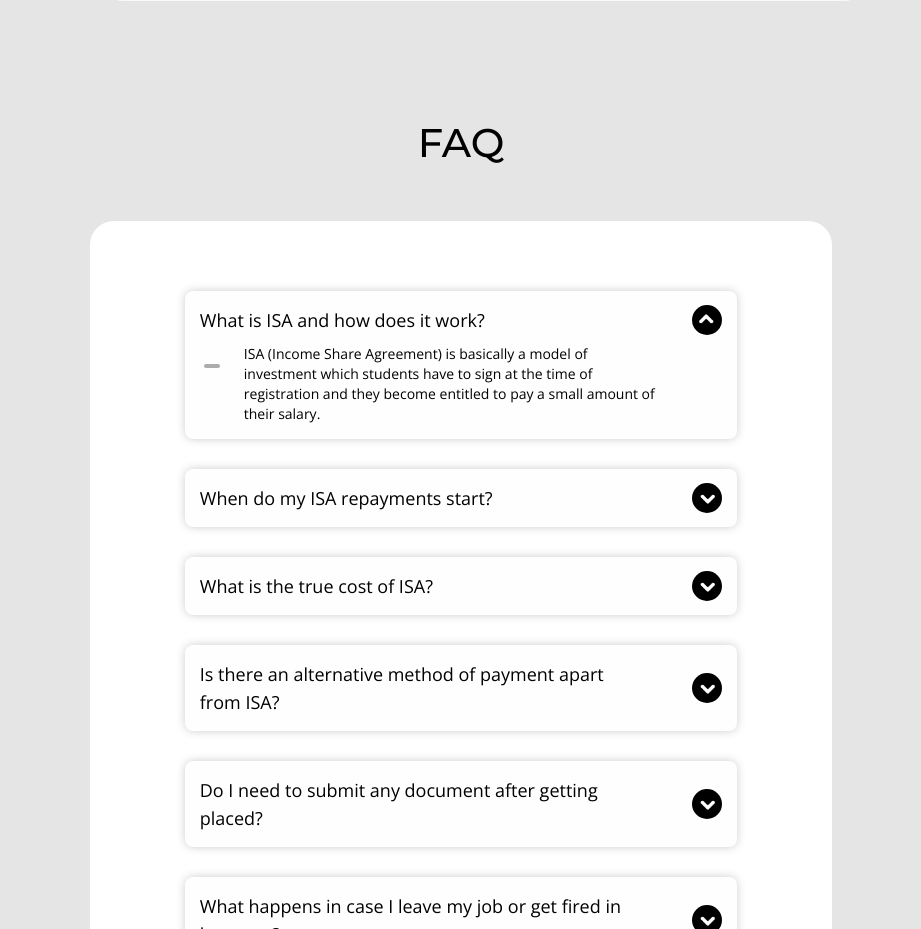
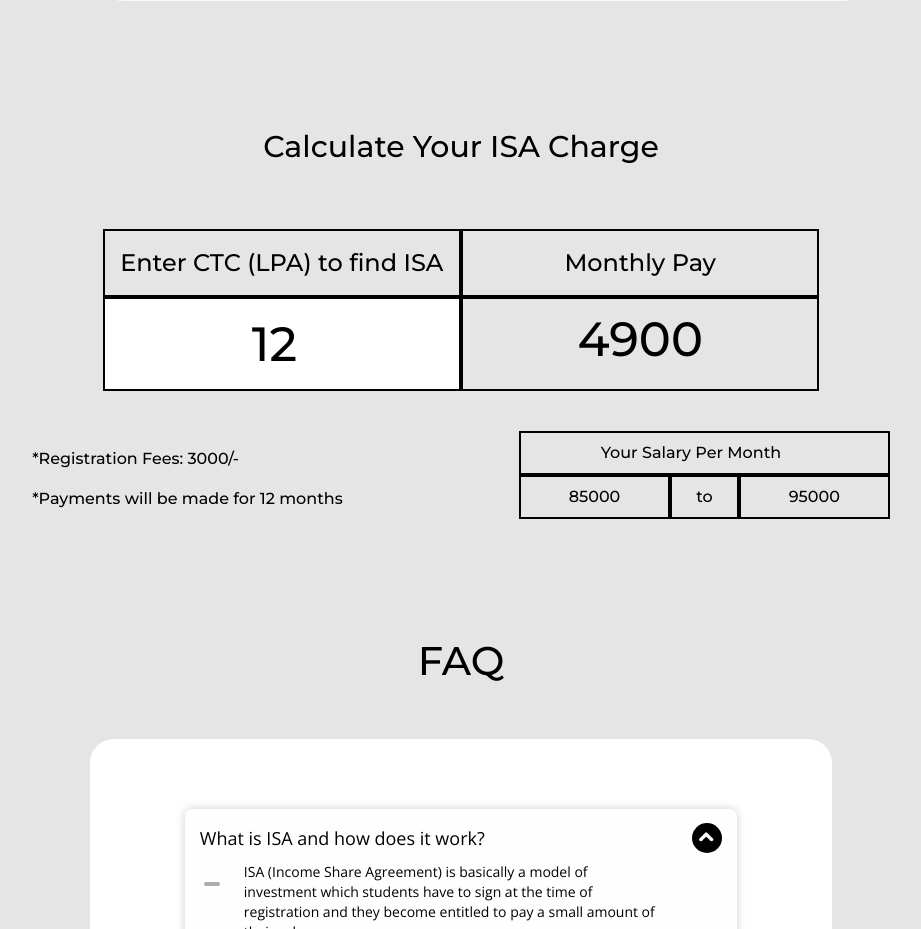
Before and after one commit to 100bhagya/mas-website-react, a React (Create React App) app: page /isa-102 in a window 1280 px wide. Shown: the part 1707-2636 px from the top of the page, without its empty margins (179-1100 px from the left). Built offline with nearby package versions, Linux system fonts and the light colour scheme.

Commit message:
improved

```diff
--- a/src/pages/ISA-101.js
+++ b/src/pages/ISA-101.js
@@ -31,7 +31,6 @@ function FAQ({ faq, index, toggleFAQ }) {
 const ISA101 = () => {
   const [faqs, setfaqs] = useState(Data);
   const [ctc, setCtc] = useState(12);
-  const [upperLimit, setUpperLimit] = useState();
 
   const toggleFAQ = (index) => {
     setfaqs(
@@ -128,15 +127,15 @@ const ISA101 = () => {
         </p>
       </div>
 
-      <div className="mt-32">
-        <div className="text-center text-3xl mb-16">
+      <div className="md:mt-32">
+        <div className="text-center md:text-3xl text-2xl mb-16">
           Calculate Your ISA Charge
         </div>
         <div className="flex justify-center">
-          <div className="border-[2px] border-solid border-black w-[28%] text-center py-4 text-2xl">
+          <div className="border-[2px] border-solid border-black lg:w-[28%] w-[48%]  text-center py-4 text-lg lg:text-2xl">
             Enter CTC (LPA) to find ISA
           </div>
-          <div className="border-[2px] border-solid border-black w-[28%] text-center py-4 text-2xl">
+          <div className="border-[2px] border-solid border-black lg:w-[28%] w-[48%]  text-center py-4 text-lg lg:text-2xl">
             Monthly Pay
           </div>
         </div>
@@ -149,30 +148,30 @@ const ISA101 = () => {
             }}
             value={ctc}
             // style={{ caretColor: "rgba(0,0,0,0)" }}
-            className="border-[2px] border-solid border-black w-[28%] text-center py-4 text-5xl"
+            className="border-[2px] border-solid border-black lg:w-[28%] w-[48%] text-center py-4 text-5xl"
           ></input>
-          <div className="border-[2px] border-solid border-black w-[28%] text-center py-4 text-5xl">
+          <div className="border-[2px] border-solid border-black lg:w-[28%] w-[48%] text-center py-4 text-5xl">
             {Math.ceil((ctc * 100000 * 0.048786) / 12 / 100) * 100}
           </div>
         </div>
-        <div className="flex justify-center">
-          <div className="mt-14">
+        <div className="flex flex-col-reverse md:flex-row justify-center">
+          <div className="md:mt-14 mt-8 ml-5 lg:ml-0">
             <div className="">*Registration Fees: 3000/-</div>
             <div className="mt-4">*Payments will be made for 12 months</div>
           </div>
-          <div className="mt-10 ml-52">
-            <div className="py-2 px-20  border-[2px] border-solid border-black">
+          <div className="mt-10 lg:ml-44 md:ml-24 ml-3">
+            <div className="py-2 md:px-20 text-center md:text-left w-[96%] md:w-full border-[2px] border-solid border-black">
               Your Salary Per Month
             </div>
 
-            <div className="flex w-[20%]">
-              <div className="py-2 px-12 border-[2px] border-solid border-black">
+            <div className="flex md:w-[20%]">
+              <div className="py-2 md:px-12 px-11 border-[2px] border-solid border-black">
                 {((ctc * 100000) / 12 - (ctc * 15000) / 12).toFixed(0)}
               </div>
-              <div className="py-2 px-6 border-[2px] border-solid border-black">
+              <div className="py-2 md:px-6 px-5 border-[2px] border-solid border-black">
                 to
               </div>
-              <div className="py-2 px-12 border-[2px] border-solid border-black">
+              <div className="py-2 md:px-12 px-11 border-[2px] border-solid border-black">
                 {((ctc * 100000) / 12 - (ctc * 5000) / 12).toFixed(0)}
               </div>
             </div>
--- a/src/pages/ISA-102.js
+++ b/src/pages/ISA-102.js
@@ -30,6 +30,7 @@ function FAQ({ faq, index, toggleFAQ }) {
 
 const ISA102 = () => {
   const [faqs, setfaqs] = useState(Data);
+  const [ctc, setCtc] = useState(12);
 
   const toggleFAQ = (index) => {
     setfaqs(
@@ -124,9 +125,58 @@ const ISA102 = () => {
           next job till completion. (Not applicable in case you don’t wish to do
           a job further).
         </p>
+      </div>
+      <div className="md:mt-32">
+        <div className="text-center md:text-3xl text-2xl mb-16">
+          Calculate Your ISA Charge
+        </div>
+        <div className="flex justify-center">
+          <div className="border-[2px] border-solid border-black lg:w-[28%] w-[48%]  text-center py-4 text-lg lg:text-2xl">
+            Enter CTC (LPA) to find ISA
+          </div>
+          <div className="border-[2px] border-solid border-black lg:w-[28%] w-[48%]  text-center py-4 text-lg lg:text-2xl">
+            Monthly Pay
+          </div>
+        </div>
+        <div className="flex justify-center">
+          <input
+            type="number"
+            placeholder="12"
+            onChange={(e) => {
+              setCtc(e.target.value);
+            }}
+            value={ctc}
+            // style={{ caretColor: "rgba(0,0,0,0)" }}
+            className="border-[2px] border-solid border-black lg:w-[28%] w-[48%] text-center py-4 text-5xl"
+          ></input>
+          <div className="border-[2px] border-solid border-black lg:w-[28%] w-[48%] text-center py-4 text-5xl">
+            {Math.ceil((ctc * 100000 * 0.048786) / 12 / 100) * 100}
+          </div>
+        </div>
+        <div className="flex flex-col-reverse md:flex-row justify-center">
+          <div className="md:mt-14 mt-8 ml-5 lg:ml-0">
+            <div className="">*Registration Fees: 3000/-</div>
+            <div className="mt-4">*Payments will be made for 12 months</div>
+          </div>
+          <div className="mt-10 lg:ml-44 md:ml-24 ml-3">
+            <div className="py-2 md:px-20 text-center md:text-left w-[96%] md:w-full border-[2px] border-solid border-black">
+              Your Salary Per Month
+            </div>
 
+            <div className="flex md:w-[20%]">
+              <div className="py-2 md:px-12 px-11 border-[2px] border-solid border-black">
+                {((ctc * 100000) / 12 - (ctc * 15000) / 12).toFixed(0)}
+              </div>
+              <div className="py-2 md:px-6 px-5 border-[2px] border-solid border-black">
+                to
+              </div>
+              <div className="py-2 md:px-12 px-11 border-[2px] border-solid border-black">
+                {((ctc * 100000) / 12 - (ctc * 5000) / 12).toFixed(0)}
+              </div>
+            </div>
+          </div>
+        </div>
       </div>
-
       <div className="md:mt-28 mt-16 md:mb-40 mb-10">
         <div className="text-[40px] text-center md:my-12">FAQ</div>
         <div className="faqs lg:w-[58%] md:w-[85%] relative lg:left-[21%] md:left-[7%] md:bg-white md:py-10 py-5 lg:px-20 md:px-8 rounded-3xl">
--- a/src/pages/MAS101.js
+++ b/src/pages/MAS101.js
@@ -152,7 +152,7 @@ const MAS101 = () => {
                     </p>
                   </div>
                   <Link to="/mentors">
-                    <div className="w-[31%] py-3 px-8 bg-blue-700 rounded-2xl text-white relative left-[28%] md:left-0">
+                    <div className="lg:w-[31%] md:w-[60%] w-[43%] py-3 px-8 bg-blue-700 rounded-2xl text-white relative left-[28%] md:left-0">
                       Learn more
                     </div>
                   </Link>
@@ -218,7 +218,7 @@ const MAS101 = () => {
                     </p>
                   </div>
                   <Link to="/isa-101">
-                    <div className="w-[29%] py-3 px-8 bg-blue-700 rounded-2xl text-white relative left-[28%] md:left-0">
+                    <div className="lg:w-[29%] md:w-[60%] w-[43%] py-3 px-8 bg-blue-700 rounded-2xl text-white relative left-[28%] md:left-0">
                       Learn more
                     </div>
                   </Link>
--- a/src/pages/MAS102.js
+++ b/src/pages/MAS102.js
@@ -152,9 +152,9 @@ const MAS102 = () => {
                     </p>
                   </div>
                   <Link to="/mentors">
-                  <div className=" py-3 px-8 bg-blue-700 rounded-2xl text-white relative left-[28%] md:left-0">
-                    Learn more
-                  </div>
+                    <div className="lg:w-[31%] md:w-[60%] w-[43%]  py-3 px-8 bg-blue-700 rounded-2xl text-white relative left-[28%] md:left-0">
+                      Learn more
+                    </div>
                   </Link>
                 </div>
 
@@ -218,7 +218,7 @@ const MAS102 = () => {
                     </p>
                   </div>
                   <Link to="/isa-102">
-                    <div className="w-[29%] py-3 px-8 bg-blue-700 rounded-2xl text-white relative left-[28%] md:left-0">
+                    <div className="lg:w-[29%] md:w-[57%] w-[43%] py-3 px-8 bg-blue-700 rounded-2xl text-white relative left-[28%] md:left-0">
                       Learn more
                     </div>
                   </Link>
```
